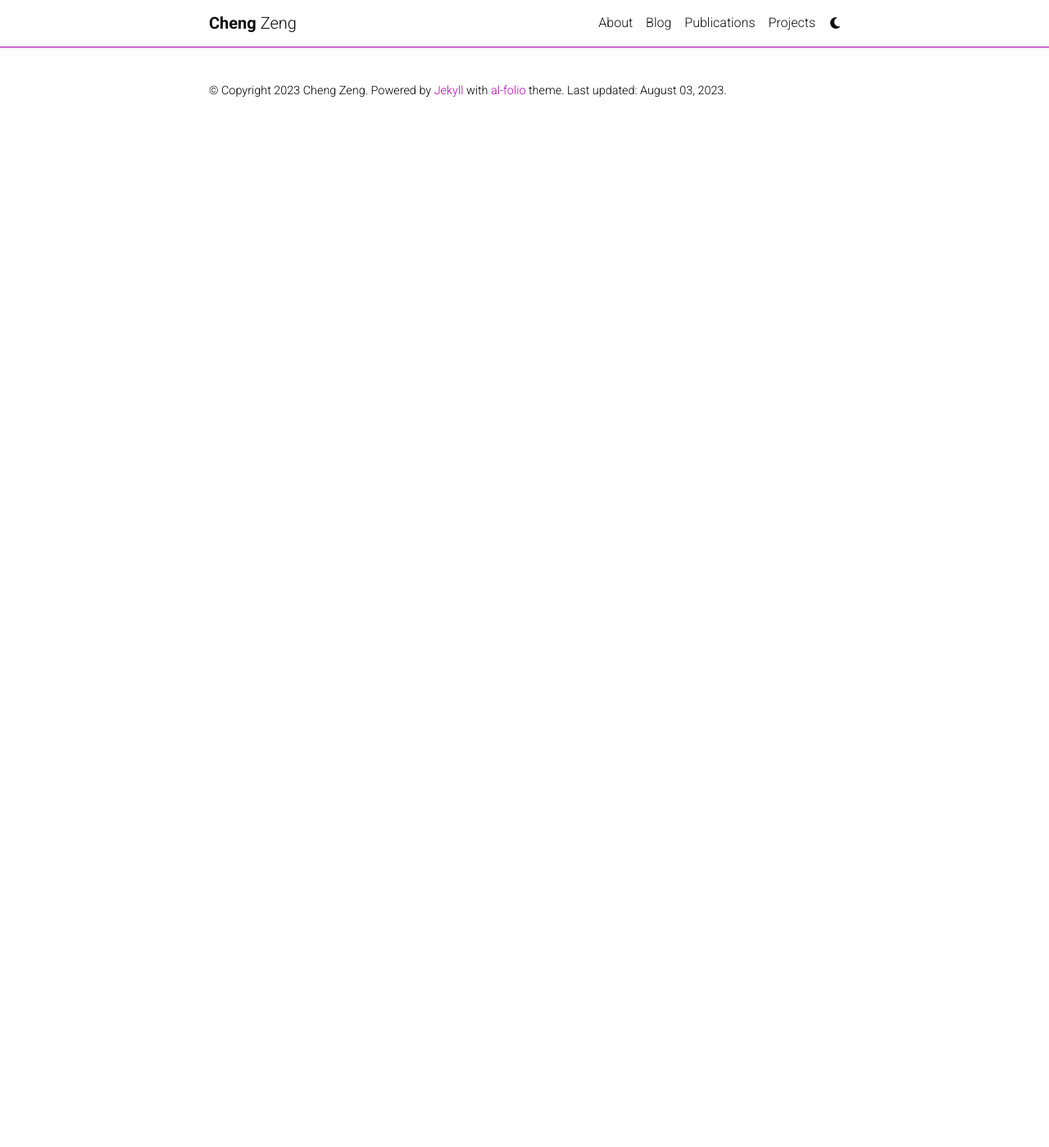
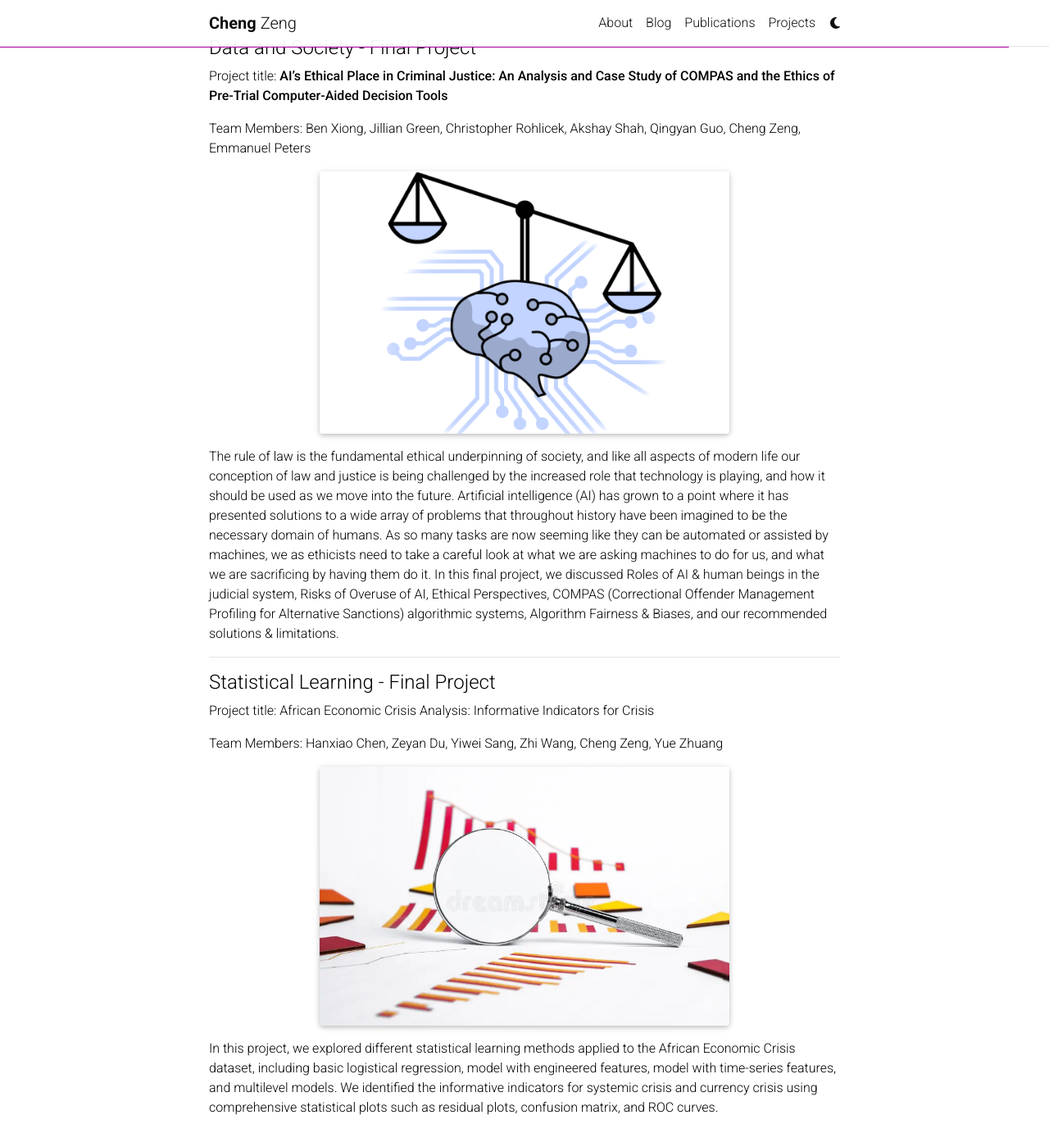
Before and after one commit to cengc13/website, a Jekyll site: the page built from _projects/course-projects.md, in a window 1280 px wide and 1400 px high, scrolled down 2829 px. Shown: the whole window at 82% size. Built offline with Jekyll 4.4.1, drawn with Linux system fonts in a browser that asks for light colours; comment, search, counter and statistics services are not loaded; a style sheet for code colours, icons or effects is not loaded; before the commit the page ends 2991 px from its top, so only the background shows below that; some of the changed text lies outside the part shown.

Commit message:
add another two course projects

```diff
--- a/_projects/course-projects.md
+++ b/_projects/course-projects.md
@@ -36,11 +36,12 @@ The final report for this project can be found [here](https://github.com/cengc13
 
 Project title: **US Covid-19 Tracker**
 
+Team "Old Boys" members: Cheng Zeng (Leader), Tianqi Tang, Zhi Wang
+
 **About**
 
 This web application is available on github [here](https://github.com/cengc13/data1050-final-project). It can be run on a cloud web development environment [gitpod](https://www.gitpod.io/) or you can run it locally with the notebook [Local_Dash.ipynb](https://github.com/cengc13/data1050-final-project/blob/main/Local_Dash.ipynb). Note that you need to install the python packages listed in `requirement.txt` first.
 
-* Team "Old Boys" members: Cheng Zeng (Leader), Tianqi Tang, Zhi Wang
 
 * Project & Executive Summary
     * We will create a live data-science web application named “Covid-19 tracker”.
@@ -78,5 +79,41 @@ This web application is available on github [here](https://github.com/cengc13/da
 This project uses MongoDB as the database. All data acquired are stored in raw form to the database (with de-duplication). An abstract layer is built in database.py so all queries can be done via function call. For a more complicated app, the layer will also be responsible for schema consistency. A plot.ly & dash app is serving this web page through. Actions on responsive components on the page is redirected to app.py which will then update certain components on the page.
 
 <div class="row justify-content-sm-center">
-        {% include figure.html path="assets/img/projects/course-projects/webapp_architecture.png" title="Web application architecture"  class="img-fluid rounded z-depth-1"%}
+        {% include figure.html path="assets/img/projects/course-projects/webapp_architecture.png" title="Web application architecture" class="img-fluid rounded z-depth-1"%}
 </div>
+
+---
+
+#### Data and Society - Final Project
+
+Project title: **AI’s Ethical Place in Criminal Justice: An Analysis and Case Study of COMPAS and the Ethics of Pre-Trial Computer-Aided Decision Tools**
+
+Team Members: Ben Xiong, Jillian Green, Christopher Rohlicek, Akshay Shah, Qingyan Guo, Cheng Zeng, Emmanuel Peters
+
+<div class="row justify-content-sm-center">
+        {% include figure.html path="assets/img/projects/course-projects/algorithm-justice.png" title="Algorithmic justice"  width=500
+        height=400  class="img-fluid rounded z-depth-1"%}
+</div>
+
+The rule of law is the fundamental ethical underpinning of society, and like all aspects of modern life our
+conception of law and justice is being challenged by the increased role that technology is playing, and how it
+should be used as we move into the future. Artificial intelligence (AI) has grown to a point where it has presented
+solutions to a wide array of problems that throughout history have been imagined to be the necessary domain of
+humans. As so many tasks are now seeming like they can be automated or assisted by machines, we as ethicists
+need to take a careful look at what we are asking machines to do for us, and what we are sacrificing by having
+them do it. In this final project, we discussed Roles of AI & human beings in the judicial system, Risks of Overuse of AI, Ethical Perspectives, COMPAS (Correctional Offender Management Profiling for Alternative Sanctions) algorithmic systems, Algorithm Fairness & Biases, and our recommended solutions & limitations.
+
+---
+
+#### Statistical Learning - Final Project
+
+Project title: African Economic Crisis Analysis: Informative Indicators for Crisis
+
+Team Members: Hanxiao Chen, Zeyan Du, Yiwei Sang, Zhi Wang, Cheng Zeng, Yue Zhuang
+
+<div class="row justify-content-sm-center">
+        {% include figure.html path="assets/img/projects/course-projects/economic-crisis.png" title="Algorithmic justice"  width=500
+        height=400  class="img-fluid rounded z-depth-1"%}
+</div>
+
+In this project, we explored different statistical learning methods applied to the African Economic Crisis dataset, including basic logistical regression, model with engineered features, model with time-series features, and multilevel models. We identified the informative indicators for systemic crisis and currency crisis using comprehensive statistical plots such as residual plots, confusion matrix, and ROC curves.
```
Also changed, not shown: assets/img/projects/course-projects/algorithm-justice.png (added), assets/img/projects/course-projects/economic-crisis.png (added).
